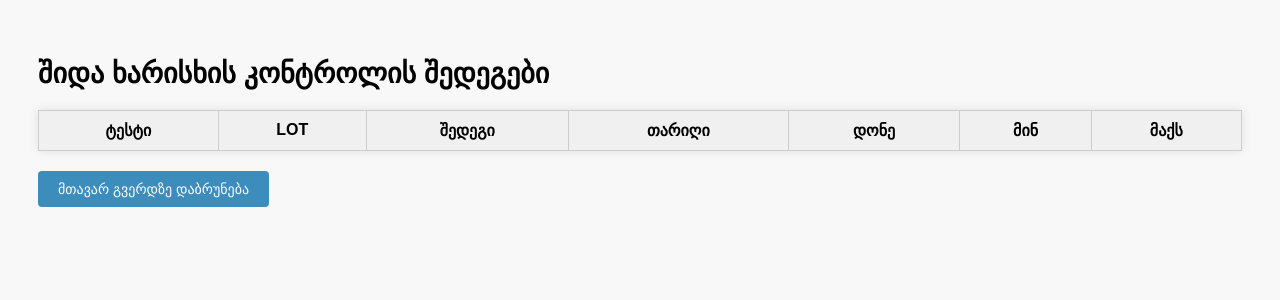
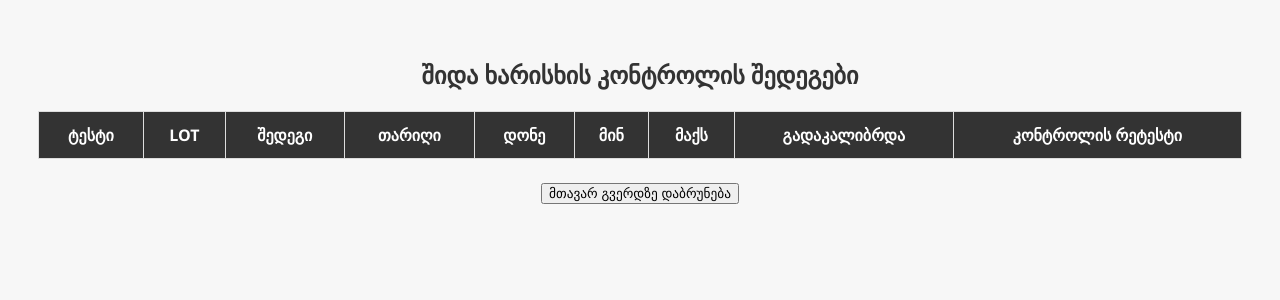
Before and after one commit to Mariammushku/lis-flask, a Flask app: page /results in a window 1280 px wide. Shown: the top 300 px of the page. Run offline with Flask 3, Linux system fonts and the light colour scheme; data that the repository does not hold is empty.

Commit message:
დამატდა კალიბრაცია და რეტესტის ლოგიკა

```diff
--- a/app.py
+++ b/app.py
@@ -4,27 +4,26 @@ import os
 
 app = Flask(__name__)
 
-# Render-ის გარემოს ცვლადი
+# ბაზის მისამართი
 app.config['SQLALCHEMY_DATABASE_URI'] = os.environ.get('DATABASE_URL')
 app.config['SQLALCHEMY_TRACK_MODIFICATIONS'] = False
-
 db = SQLAlchemy(app)
 
-# განახლებული მოდელი
+# მონაცემთა მოდელი
 class TestResult(db.Model):
-    __tablename__ = 'test_result_v3'  # ახალი ცხრილი
-
+    __tablename__ = 'test_result_v2'
     id = db.Column(db.Integer, primary_key=True)
     test_name = db.Column(db.String(100))
-    result = db.Column(db.String(100))
+    result = db.Column(db.Float)
     date = db.Column(db.String(20))
     level = db.Column(db.String(20))
-    min = db.Column(db.String(20))
-    max = db.Column(db.String(20))
+    min = db.Column(db.Float)
+    max = db.Column(db.Float)
     lot_number = db.Column(db.String(50))
-    recalibrated = db.Column(db.String(100))  # ახალი ველი
-    retested = db.Column(db.String(100))      # ახალი ველი
+    recalibrated = db.Column(db.String(10))  # "კი"/"არა"
+    retest_result = db.Column(db.String(50))  # რიცხვი ან ტექსტი
 
+# მთავარი გვერდი
 @app.route('/', methods=['GET', 'POST'])
 def home():
     if request.method == 'POST':
@@ -36,89 +35,40 @@ def home():
         max_value = request.form['max']
         lot_number = request.form['lot_number']
         recalibrated = request.form.get('recalibrated', '')
-        retested = request.form.get('retested', '')
+        retest_result = request.form.get('retest_result', '')
 
         if not all([test_name, result, date, level, min_value, max_value, lot_number]):
             return "<h3 style='color:red;'>გთხოვთ შეავსოთ ყველა ველი.</h3><a href='/'><button>დაბრუნება</button></a>"
 
-        # შედეგის რეინჯში შემოწმება
         try:
-            in_range = float(min_value) <= float(result) <= float(max_value)
+            result_float = float(result)
+            min_float = float(min_value)
+            max_float = float(max_value)
         except ValueError:
-            return "<h3 style='color:red;'>შედეგი, მინ და მაქს უნდა იყოს რიცხვები.</h3><a href='/'><button>დაბრუნება</button></a>"
+            return "<h3 style='color:red;'>შეიყვანეთ რიცხვობრივი მნიშვნელობები შედეგისთვის და ზღვრებისთვის.</h3><a href='/'><button>დაბრუნება</button></a>"
 
-        if in_range:
-            recalibrated = ''
-            retested = ''
+        if result_float < min_float or result_float > max_float:
+            if not recalibrated or not retest_result:
+                return "<h3 style='color:red;'>როდესაც შედეგი არ ჯდება რეინჯში, საჭიროა კალიბრაციის და რეტესტის შევსება.</h3><a href='/'><button>დაბრუნება</button></a>"
 
         new_result = TestResult(
             test_name=test_name,
-            result=result,
+            result=result_float,
             date=date,
             level=level,
-            min=min_value,
-            max=max_value,
+            min=min_float,
+            max=max_float,
             lot_number=lot_number,
             recalibrated=recalibrated,
-            retested=retested
+            retest_result=retest_result
         )
         db.session.add(new_result)
         db.session.commit()
-
-        # ლამაზი შენახვის გვერდი
-        return f"""
-        <!DOCTYPE html>
-        <html lang="ka">
-        <head>
-            <meta charset="UTF-8">
-            <title>შენახვა წარმატებულია</title>
-            <style>
-                body {{
-                    font-family: "Segoe UI", sans-serif;
-                    background-color: #f4f4f4;
-                    display: flex;
-                    flex-direction: column;
-                    align-items: center;
-                    justify-content: center;
-                    height: 100vh;
-                    margin: 0;
-                }}
-                .box {{
-                    background-color: white;
-                    padding: 30px 40px;
-                    border-radius: 12px;
-                    box-shadow: 0 0 15px rgba(0, 0, 0, 0.1);
-                    text-align: center;
-                }}
-                h2 {{
-                    color: #4CAF50;
-                    margin-bottom: 25px;
-                }}
-                button {{
-                    background-color: #4CAF50;
-                    color: white;
-                    border: none;
-                    padding: 12px 25px;
-                    font-size: 16px;
-                    border-radius: 5px;
-                    cursor: pointer;
-                }}
-                button:hover {{
-                    background-color: #45a049;
-                }}
-            </style>
-        </head>
-        <body>
-            <div class="box">
-                <h2>ტესტი '<span style="color:#333;">{test_name}</span>' წარმატებით შენახულია!</h2>
-                <a href="/"><button>მთავარ გვერდზე დაბრუნება</button></a>
-            </div>
-        </body>
-        </html>
-        """
+        return render_template('success.html', test_name=test_name)
 
     return render_template('form.html')
 
+# შედეგების გვერდი
 @app.route('/results')
 def results():
     all_results = TestResult.query.all()
--- a/templates/results.html
+++ b/templates/results.html
@@ -2,66 +2,46 @@
 <html lang="ka">
 <head>
     <meta charset="UTF-8">
-    <title>შედეგების ნახვა</title>
+    <title>შედეგების გვერდი</title>
     <style>
         body {
-            font-family: "Sylfaen", sans-serif;
+            font-family: "Segoe UI", sans-serif;
+            background: #f7f7f7;
             padding: 30px;
-            background-color: #f8f8f8;
         }
-
-        h1 {
-            font-size: 28px;
-            margin-bottom: 20px;
+        h2 {
+            text-align: center;
+            color: #333;
         }
-
         table {
             width: 100%;
             border-collapse: collapse;
-            background-color: white;
-            box-shadow: 0 0 10px rgba(0,0,0,0.1);
+            background: white;
         }
-
         th, td {
-            padding: 10px 15px;
-            border: 1px solid #ccc;
+            padding: 12px;
+            border: 1px solid #ddd;
             text-align: center;
         }
-
         th {
-            background-color: #f0f0f0;
+            background-color: #333;
+            color: white;
+        }
+        .green {
+            background-color: #e0f7e9;
+            color: #1c662d;
             font-weight: bold;
         }
-
-        tr:hover {
-            background-color: #f9f9f9;
-        }
-
-        .back-button {
-            margin-top: 20px;
-            display: inline-block;
-        }
-
-        .back-button button {
-            padding: 10px 20px;
-            font-size: 14px;
-            border: none;
-            background-color: #3c8dbc;
-            color: white;
-            cursor: pointer;
-            border-radius: 4px;
-        }
-
-        .back-button button:hover {
-            background-color: #367fa9;
+        .red {
+            background-color: #fddede;
+            color: #b70000;
+            font-weight: bold;
         }
     </style>
 </head>
 <body>
-    <h1>შიდა ხარისხის კონტროლის შედეგები</h1>
-
+    <h2>შიდა ხარისხის კონტროლის შედეგები</h2>
     <table>
-        <thead>
         <tr>
             <th>ტესტი</th>
             <th>LOT</th>
@@ -70,24 +50,26 @@
             <th>დონე</th>
             <th>მინ</th>
             <th>მაქს</th>
+            <th>გადაკალიბრდა</th>
+            <th>კონტროლის რეტესტი</th>
         </tr>
-        </thead>
-        <tbody>
-            {% for result in results %}
+        {% for r in results %}
         <tr>
-                <td>{{ result.test_name }}</td>
-                <td>{{ result.lot_number }}</td>
-                <td>{{ result.result }}</td>
-                <td>{{ result.date }}</td>
-                <td>{{ result.level }}</td>
-                <td>{{ result.min }}</td>
-                <td>{{ result.max }}</td>
+            <td>{{ r.test_name }}</td>
+            <td>{{ r.lot_number }}</td>
+            <td class="{% if r.result|float < r.min|float or r.result|float > r.max|float %}red{% else %}green{% endif %}">{{ r.result }}</td>
+            <td>{{ r.date }}</td>
+            <td>{{ r.level }}</td>
+            <td>{{ r.min }}</td>
+            <td>{{ r.max }}</td>
+            <td>{{ r.recalibrated or '-' }}</td>
+            <td>{{ r.retest_result or '-' }}</td>
         </tr>
         {% endfor %}
-        </tbody>
     </table>
 
-    <div class="back-button">
+    <br>
+    <div style="text-align: center;">
         <a href="/"><button>მთავარ გვერდზე დაბრუნება</button></a>
     </div>
 </body>
```
Also changed, not shown: templates/form.html (+29 -66 lines). Lines whose indentation alone changed are shown as unchanged.
